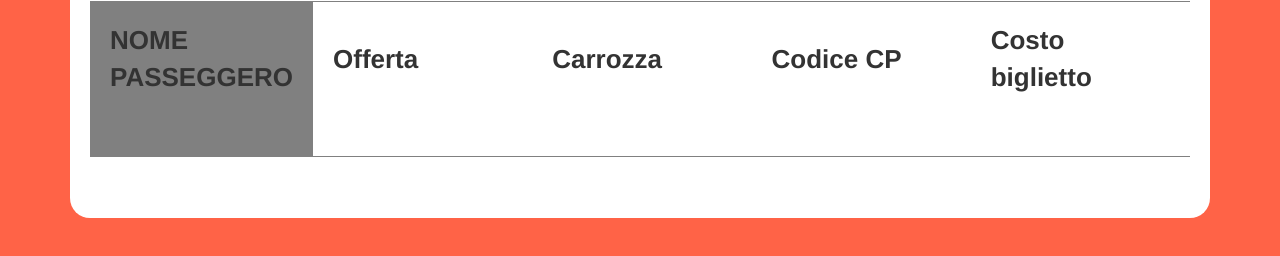
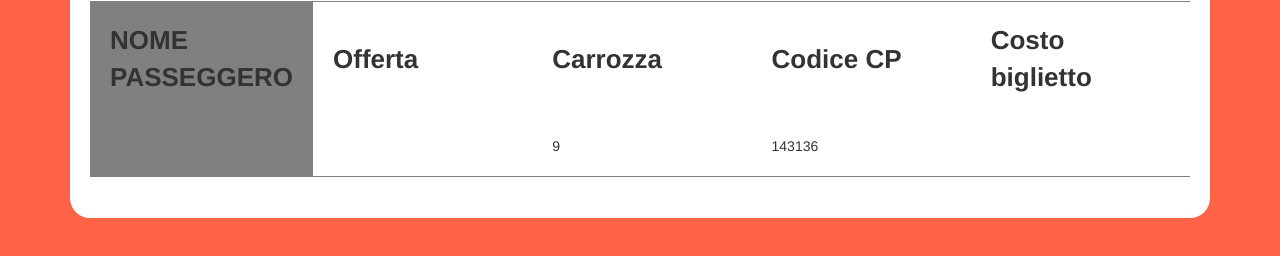
Before and after one commit to ValeriaCurseri/js-biglietto-treno-form, a plain HTML site: page index.html in a window 1280 px wide. Both pictures are taken after a click on the button "Genera". Shown: the part 530-786 px from the top of the page. Drawn offline with nearby package versions, Linux system fonts and the light colour scheme.

Commit message:
nome e cognome, codice treno, codice carrozza

```diff
--- a/index.html
+++ b/index.html
@@ -51,11 +51,11 @@
                     </thead>
                     <tbody>
                         <tr>
-                            <td class="nome-cognome"></td>
-                            <td class="offerta"></td>
-                            <td class="carrozza"></td>
-                            <td class="codice"></td>
-                            <td class="costo"></td>
+                            <td id="recap-nome-cognome"></td>
+                            <td id="recap-offerta"></td>
+                            <td id="recap-carrozza"></td>
+                            <td id="recap-codice"></td>
+                            <td id="recap-costo"></td>
                         </tr>
                     </tbody>
                 </table>
--- a/js/script.js
+++ b/js/script.js
@@ -12,12 +12,25 @@
 
 // ***** funzioni ***** //
 
-// creo una funzione per fare in modo che al click sul bottone Genera compaia #recap
+// creo una funzione per fare in modo che al click sul bottone Genera
+// 1. compaia #recap
+// 2. si implementi il campo nome-Cognome
+// 3. si generi il numero casuale della carrozza (da 1 a 9)
+// 4. si generi il codice del treno (da 90000 a 99999)
+// 5. si implenti il prezzo del biglietto
 
 document.getElementById('genera').addEventListener('click', function(){
     var button = document.getElementById('genera');
-    document.getElementById('recap').classList.add('display-block');
-    document.getElementById('recap').classList.remove('display-none');
+    var recap = document.getElementById('recap');
+    recap.classList.add('display-block');
+    recap.classList.remove('display-none');
+    var nomeCognome = document.getElementById('nome-cognome').value;
+    document.getElementById('recap-nome-cognome').innerHTML = nomeCognome;
+    var carrozza = Math.floor((Math.random() * 10) + 0);
+    var codice = Math.floor((Math.random() * 99999) + 90000);
+    document.getElementById('recap-carrozza').innerHTML = carrozza;
+    document.getElementById('recap-codice').innerHTML = codice;
+
 }
 );
 
```
